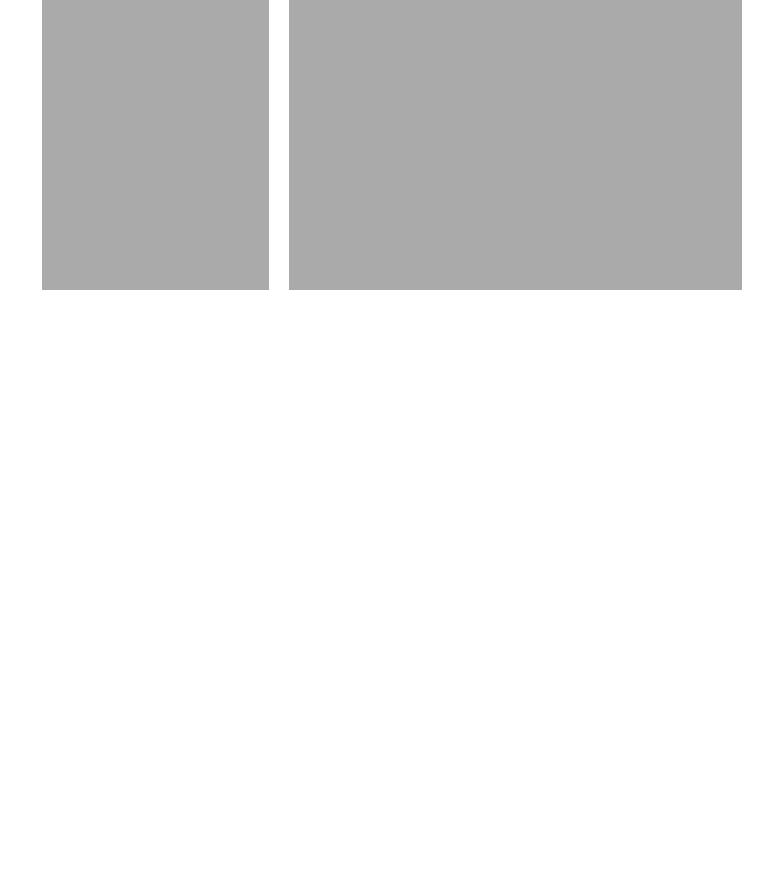
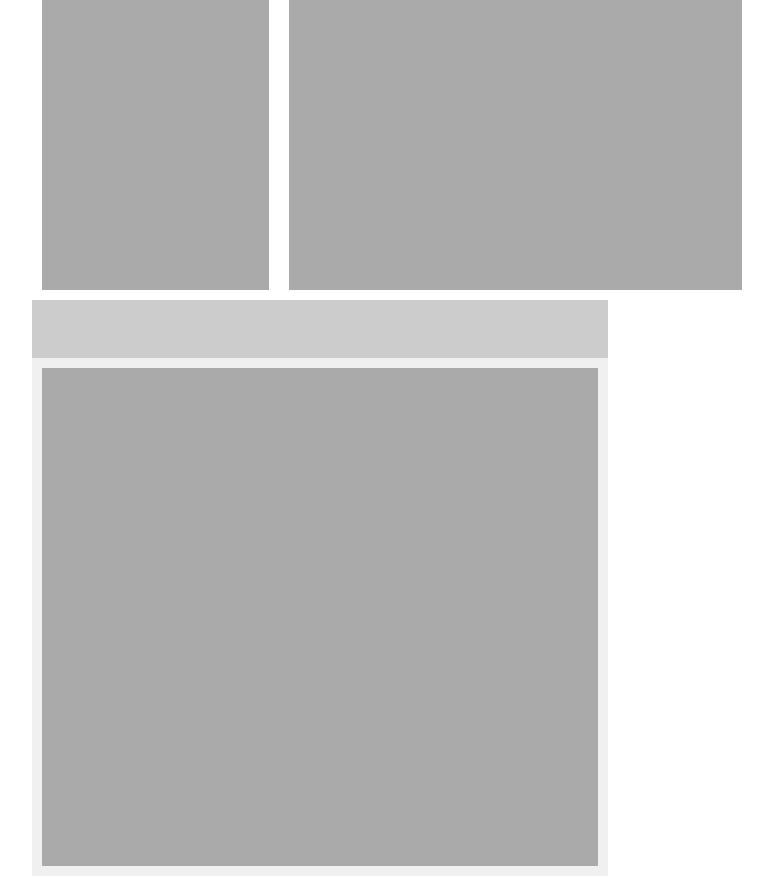
Before and after one commit to chaya05/layout-exercises, a plain HTML site: page index.html in a window 1280 px wide. Shown: the part 2200-3076 px from the top of the page, without its empty margins (248-1021 px from the left). Before the commit the page ends 2500 px from the top, so only its background shows below. Drawn offline with Linux system fonts and the light colour scheme.

Commit message:
new classes added

```diff
--- a/index.html
+++ b/index.html
@@ -30,5 +30,14 @@
             <div class="right-content_1"></div>
         </div>
     </div>
+
+    <div class="container_2">
+        <div class="header_2"></div>
+        <div class="main-content_2">
+            <div class="left-content_2"></div>
+            <div class="center-content_2"></div>
+            <div class="right-content_2"></div>
+        </div>
+    </div>
 </body>
 </html>
--- a/style.css
+++ b/style.css
@@ -99,3 +99,31 @@ body, html {
 .right-content_1 {
     flex: 2;
 }
+
+.container_2 {
+    display: flex;
+    flex-direction: column;
+    width: 80%;
+    height: 80%;
+    background-color: #f0f0f0;
+}
+
+.header_2 {
+    flex: 0 0 10%;
+    background-color: #ccc;
+}
+
+.main-content_2 {
+    display: flex;
+    flex: 1;
+}
+
+.left-sidebar_2, .center-content_2, .right-sidebar_2 {
+    flex: 1;
+    background-color: #aaa;
+    margin: 10px;
+}
+
+.center-content_2 {
+    flex: 2;
+}
```
